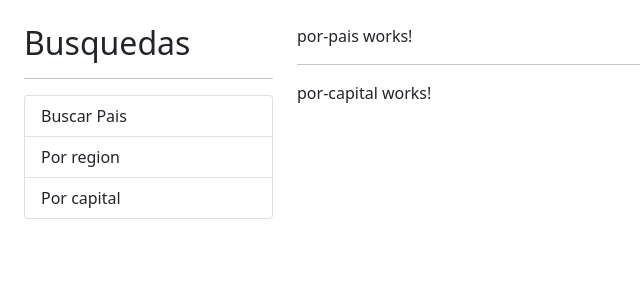
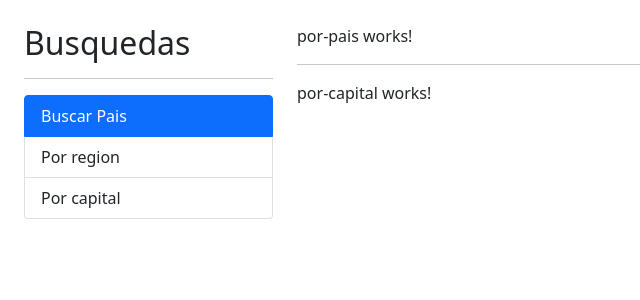
Before and after one commit to PikaLink89/paisesApp, an Angular app: page / in a window 1280 px wide. Shown: the top 300 px of the page, without its empty margins (0-640 px from the left). Built offline with nearby package versions, Linux system fonts and the light colour scheme.

Commit message:
RouterLink, añadiendo las rutas al html

```diff
--- a/src/app/app.component.html
+++ b/src/app/app.component.html
@@ -3,9 +3,11 @@
         <h2>Busquedas</h2>
         <hr>
         <ul class="list-group">
-            <li class="list-group-item">Buscar Pais</li>
-            <li class="list-group-item">Por region</li>
-            <li class="list-group-item">Por capital</li>
+            <li routerLink="" routerLinkActive="active" [routerLinkActiveOptions]="{exact: true}" class="list-group-item">Buscar Pais</li>
+            <!-- [routerLinkActiveOptions]="{exact: true} fuerza que el active solo se muestre si está en este link-->
+            <li routerLink="region" routerLinkActive="active" class="list-group-item">Por region</li>
+
+            <li routerLink="capital" routerLinkActive="active" class="list-group-item">Por capital</li>
         </ul>
     </div>
 
```
